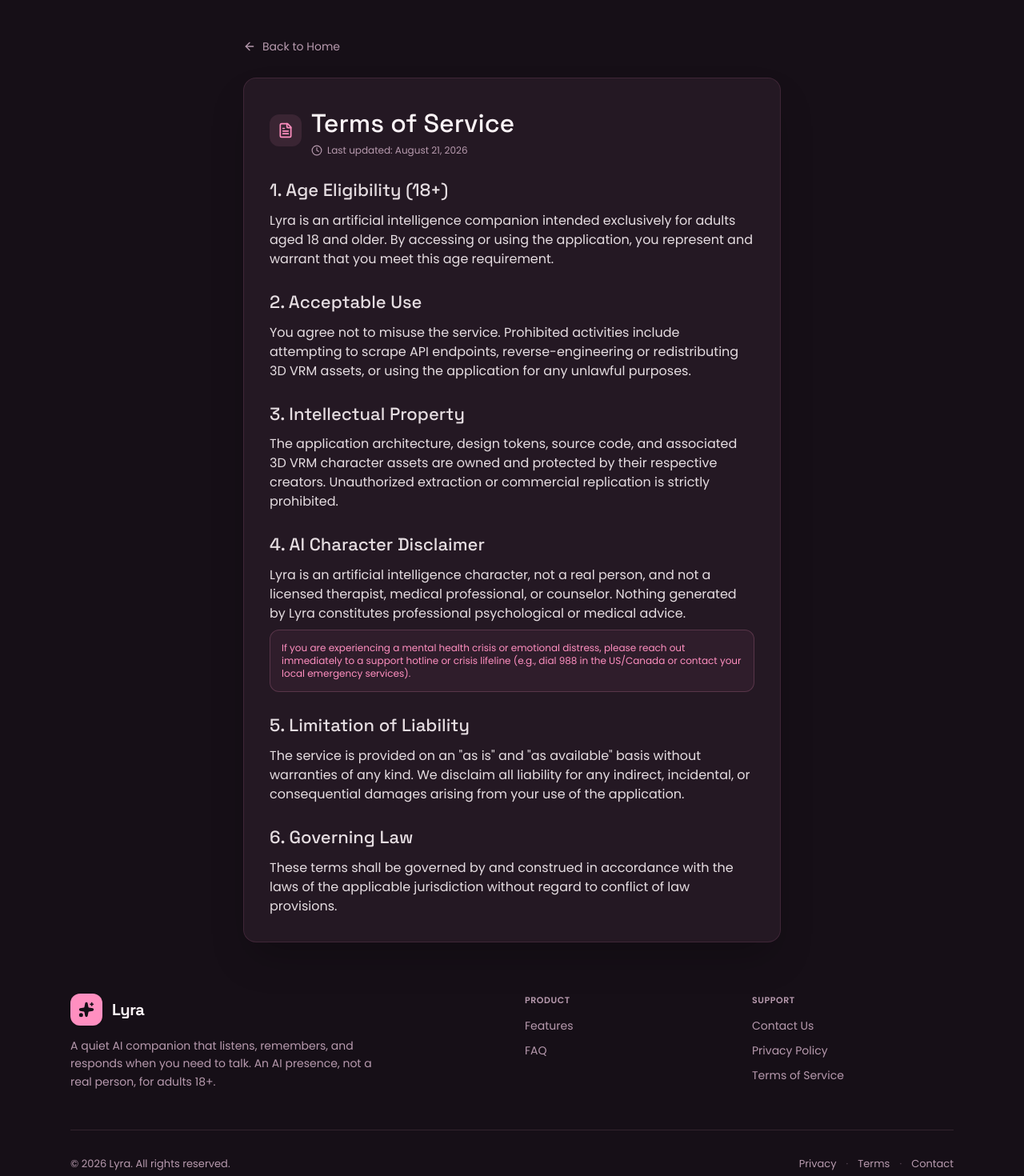
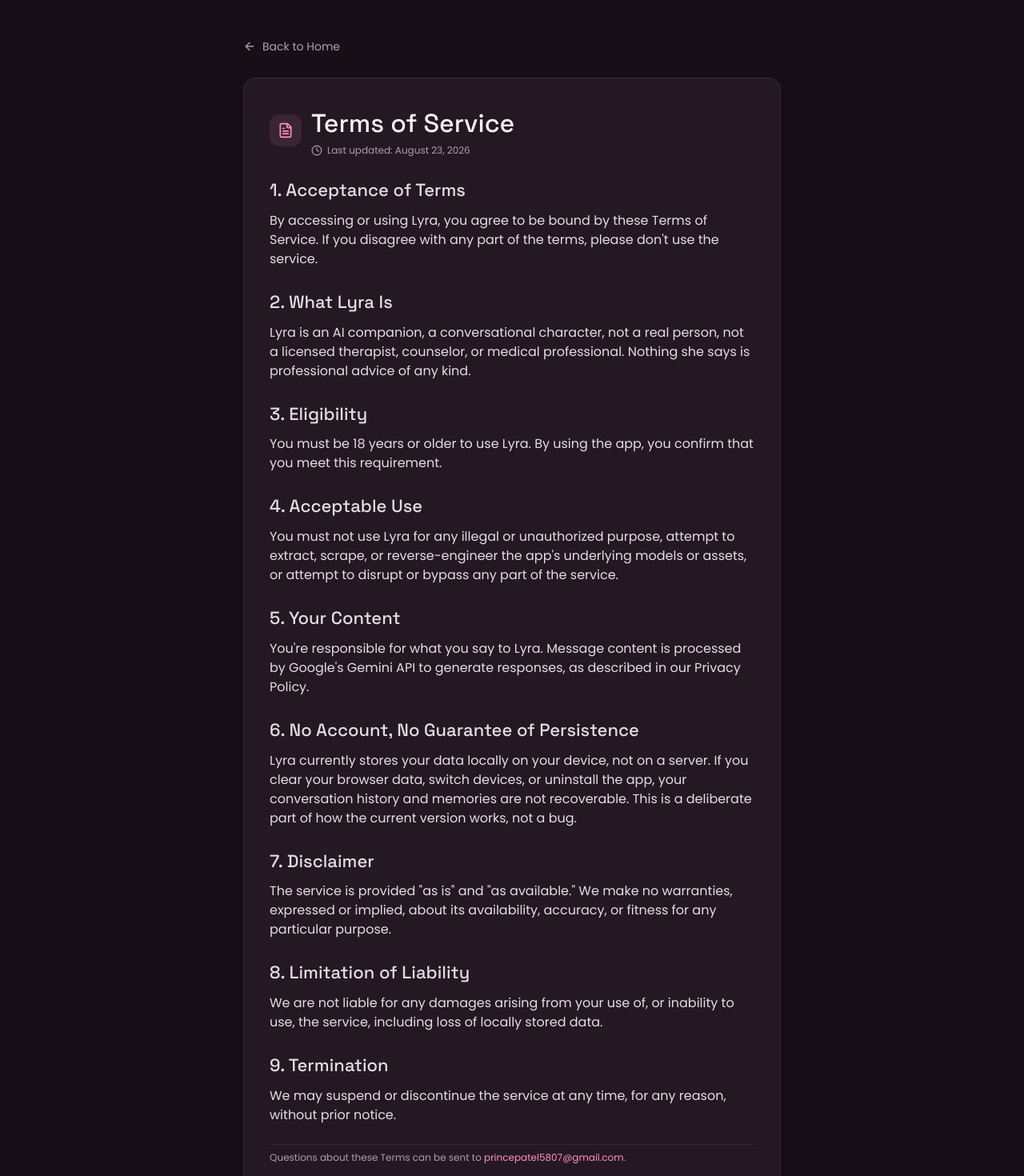
Before and after one commit to Pro-Prince/Lyra, a React (Vite) app: page /terms in a window 1280 px wide. Shown: the top 1470 px of the page at 80% size. Built offline with nearby package versions, Linux system fonts and the light colour scheme; no server answers.

Commit message:
feat: improve scroll behavior and update legal docs
- Add ScrollToTop component to reset scroll position on route changes
- Update Privacy Policy and Terms of Service dates and content
- Refine contact page UI and mailto link

```diff
--- a/src/App.tsx
+++ b/src/App.tsx
@@ -4,7 +4,7 @@
  */
 
 import { useEffect } from "react";
-import { BrowserRouter as Router, Routes, Route } from "react-router-dom";
+import { BrowserRouter as Router, Routes, Route, useLocation } from "react-router-dom";
 import Landing from "./pages/Landing";
 import Onboarding from "./pages/Onboarding";
 import Chat from "./pages/Chat";
@@ -16,6 +16,14 @@
 import { ToastProvider } from "./context/ToastContext";
 import { getCompanion, saveCompanion } from "./lib/storage";
 import { preloadAllOutfits } from "./lib/outfitCache";
+
+function ScrollToTop() {
+  const { pathname } = useLocation();
+  useEffect(() => {
+    window.scrollTo(0, 0);
+  }, [pathname]);
+  return null;
+}
 
 export default function App() {
 
@@ -71,6 +79,7 @@
     <AuthProvider>
       <ToastProvider>
         <Router>
+          <ScrollToTop />
           <Routes>
             <Route path="/" element={<Landing />} />
             <Route path="/onboarding" element={<Onboarding />} />
--- a/src/pages/Contact.tsx
+++ b/src/pages/Contact.tsx
@@ -1,10 +1,10 @@
 import { Link } from "react-router-dom";
-import { ArrowLeft, Mail, ExternalLink } from "lucide-react";
+import { ArrowLeft, Mail, ArrowRight } from "lucide-react";
 import { Heading1, BodyText } from "../components/Typography";
 import Footer from "../components/Footer";
 
 export default function Contact() {
-  const mailtoLink = "https://mail.google.com/mail/?view=cm&fs=1&to=princepatel5807@gmail.com&su=Message%20from%20Lyra%20App";
+  const mailtoLink = "https://mail.google.com/mail/?view=cm&fs=1&to=princepatel5807@gmail.com";
 
   return (
     <div className="min-h-screen bg-[var(--bg-base)] text-[var(--text-primary)] py-12 px-4 sm:px-6 flex flex-col justify-between items-center">
@@ -17,25 +17,44 @@
         </Link>
       </div>
 
-      <div className="w-full max-w-xl bg-[var(--bg-surface)] backdrop-blur-[24px] border border-[var(--accent-primary)]/12 rounded-2xl p-8 shadow-2xl text-center my-auto">
-        <div className="w-12 h-12 rounded-2xl bg-[var(--accent-primary)]/10 border border-[var(--accent-primary)]/20 flex items-center justify-center text-[var(--accent-primary)] mx-auto mb-5">
-          <Mail className="w-6 h-6" />
+      <div className="w-full max-w-xl bg-[var(--bg-surface)] backdrop-blur-[24px] border border-[var(--accent-primary)]/12 rounded-2xl p-6 sm:p-8 shadow-2xl my-auto">
+        <Heading1 className="mb-2">Contact Us</Heading1>
+        <BodyText className="text-[var(--text-muted)] mb-6">
+          Have a question or something to share? Reach out directly.
+        </BodyText>
+
+        {/* Email Card */}
+        <div className="bg-[var(--bg-base)]/60 border border-[var(--accent-primary)]/15 rounded-xl p-4 sm:p-5 flex items-center gap-4 mb-6">
+          <div className="w-11 h-11 rounded-xl bg-[var(--accent-primary)]/10 border border-[var(--accent-primary)]/20 flex items-center justify-center text-[var(--accent-primary)] flex-shrink-0">
+            <Mail className="w-5 h-5" />
+          </div>
+          <div className="flex flex-col">
+            <span className="text-[11px] font-semibold text-[var(--text-muted)] tracking-wider uppercase">
+              EMAIL ADDRESS
+            </span>
+            <span className="text-[15px] sm:text-base font-medium text-[var(--text-primary)] select-all">
+              princepatel5807@gmail.com
+            </span>
+          </div>
         </div>
 
-        <Heading1 className="mb-2">Contact Us</Heading1>
-        <BodyText className="text-[var(--text-muted)] mb-8">
-          Have something to say? Reach out directly.
-        </BodyText>
-
+        {/* Action Button */}
+        <div className="mb-6">
           <a
             href={mailtoLink}
             target="_blank"
             rel="noopener noreferrer"
-          className="inline-flex items-center justify-center gap-2 bg-[var(--accent-primary)] hover:brightness-105 text-[#2D0A1E] font-body font-bold py-3.5 px-8 rounded-xl transition-all duration-200 shadow-sm focus:outline-none focus:ring-2 focus:ring-[var(--accent-primary)] focus:ring-offset-2 focus:ring-offset-[var(--bg-surface)] cursor-pointer"
+            className="w-full sm:w-auto inline-flex items-center justify-center gap-2 bg-[var(--accent-primary)] hover:brightness-105 text-[#2D0A1E] font-medium py-3.5 px-6 rounded-xl transition-all duration-200 shadow-sm focus:outline-none focus:ring-2 focus:ring-[var(--accent-primary)] focus:ring-offset-2 focus:ring-offset-[var(--bg-surface)] cursor-pointer"
           >
             <span>Email Lyra</span>
-          <ExternalLink className="w-4 h-4" />
+            <ArrowRight className="w-4 h-4" />
           </a>
+        </div>
+
+        {/* Note */}
+        <p className="text-xs text-[var(--text-muted)] leading-relaxed border-t border-[var(--accent-primary)]/10 pt-4">
+          This is a solo project, not a staffed support line, response times vary, but every message gets read.
+        </p>
       </div>
 
       <Footer />
--- a/src/pages/Privacy.tsx
+++ b/src/pages/Privacy.tsx
@@ -23,60 +23,69 @@
           <div>
             <Heading1>Privacy Policy</Heading1>
             <div className="flex items-center gap-1.5 text-xs text-[var(--text-muted)] mt-0.5">
-              <Clock className="w-3.5 h-3.5" /> Last updated: August 21, 2026
+              <Clock className="w-3.5 h-3.5" /> Last updated: August 23, 2026
             </div>
           </div>
         </div>
 
         <div className="space-y-6 text-[var(--text-primary)]/90 text-sm leading-relaxed">
           <section className="space-y-2">
-            <Heading2>1. What Data Is Collected</Heading2>
+            <Heading2>1. Introduction</Heading2>
             <BodyText>
-              Lyra is designed with privacy at the forefront. Companion preferences, chat message history, and synthesized memory summaries are all stored exclusively on your local device using IndexedDB. No personal conversation data is stored on external cloud servers in this phase.
+              Welcome to Lyra. We respect your privacy and want you to understand exactly what happens to your data when you use the app.
             </BodyText>
           </section>
 
           <section className="space-y-2">
-            <Heading2>2. Third-Party Data Flow (Gemini API)</Heading2>
-            <BodyText>
-              When you send a message to Lyra, the message text is securely transmitted via our server-side API to Google's Gemini API to generate conversational responses. This is the sole external data transit channel leaving your device.
+            <Heading2>2. Data We Collect</Heading2>
+            <ul className="space-y-1.5 list-disc pl-5 text-[var(--text-muted)]">
+              <li><strong className="text-[var(--text-primary)]">Companion Data:</strong> your name preference, companion settings, and conversation history, stored locally on your device.</li>
+              <li><strong className="text-[var(--text-primary)]">Memory Data:</strong> summarized facts Lyra remembers about your conversations over time, also stored locally on your device.</li>
+              <li><strong className="text-[var(--text-primary)]">Message Content:</strong> the text of what you say to Lyra, sent to Google's Gemini API to generate her responses.</li>
+            </ul>
+            <BodyText className="mt-3">
+              We do not currently require an account, and we do not collect your name, email, or identity through any sign-up process, there isn't one yet.
             </BodyText>
           </section>
 
           <section className="space-y-2">
-            <Heading2>3. Account & Server Storage</Heading2>
+            <Heading2>3. How We Use Your Data</Heading2>
             <BodyText>
-              There are no user accounts, passwords, or cloud database storage requirements in the current phase of the application. Your session and memory state remain entirely self-contained.
+              Your companion settings and memory data stay on your device and are used only to make conversations with Lyra feel continuous. Message content is sent to Google's Gemini API solely to generate her response to you, that is the only data that ever leaves your device in the current version of the app.
             </BodyText>
           </section>
 
           <section className="space-y-2">
-            <Heading2>4. Data Deletion & Control</Heading2>
+            <Heading2>4. Data Storage and Security</Heading2>
             <BodyText>
-              You have absolute ownership over your data. Utilizing the clear-data or reset actions within the application's Settings panel immediately and irreversibly deletes all locally cached messages, memories, and companion configurations from your device.
+              Everything except message content sent for a response stays in your browser's local storage (IndexedDB). Nothing is stored on our servers in the current version of Lyra, because we don't operate one, there's nothing to secure on our end beyond what Google secures on theirs for the Gemini API call itself.
             </BodyText>
           </section>
 
           <section className="space-y-2">
-            <Heading2>5. Age Requirement (18+)</Heading2>
+            <Heading2>5. Data Sharing</Heading2>
             <BodyText>
-              Lyra is restricted to adults aged 18 and older. Adult status is self-confirmed upon first launch. In accordance with privacy guidelines, no raw date of birth or age values are permanently retained or stored in the database schema.
+              We do not sell your data. The only third party your data ever touches is Google, via the Gemini API, and only the message text needed to generate a response.
             </BodyText>
           </section>
 
           <section className="space-y-2">
-            <Heading2>6. Cookies & Local Storage</Heading2>
+            <Heading2>6. Your Rights</Heading2>
             <BodyText>
-              The application relies on IndexedDB for local persistence. We do not employ tracking cookies, advertising pixels, or third-party analytics telemetry.
+              You can delete all of your data at any time from Settings, this is immediate and irreversible. If you have questions about what's stored or want help removing something, contact us at <a href="mailto:princepatel5807@gmail.com" className="text-[var(--accent-primary)] hover:underline">princepatel5807@gmail.com</a>.
             </BodyText>
           </section>
 
           <section className="space-y-2">
-            <Heading2>7. Questions & Inquiries</Heading2>
+            <Heading2>7. Age Requirement</Heading2>
             <BodyText>
-              If you have any questions or concerns regarding privacy practices, please reach out via our <Link to="/contact" className="text-[var(--accent-primary)] underline hover:text-[var(--accent-primary)]/80">Contact page</Link>.
+              Lyra is intended for adults 18 and older. We do not knowingly collect data from anyone under 18, and we do not ask for or store your age or date of birth anywhere in the app.
             </BodyText>
           </section>
+
+          <div className="pt-2 border-t border-[var(--accent-primary)]/10 text-xs text-[var(--text-muted)]">
+            If you have any questions about this Privacy Policy, contact us at <a href="mailto:princepatel5807@gmail.com" className="text-[var(--accent-primary)] hover:underline">princepatel5807@gmail.com</a>.
+          </div>
         </div>
       </div>
 
--- a/src/pages/Terms.tsx
+++ b/src/pages/Terms.tsx
@@ -23,56 +23,78 @@
           <div>
             <Heading1>Terms of Service</Heading1>
             <div className="flex items-center gap-1.5 text-xs text-[var(--text-muted)] mt-0.5">
-              <Clock className="w-3.5 h-3.5" /> Last updated: August 21, 2026
+              <Clock className="w-3.5 h-3.5" /> Last updated: August 23, 2026
             </div>
           </div>
         </div>
 
         <div className="space-y-6 text-[var(--text-primary)]/90 text-sm leading-relaxed">
           <section className="space-y-2">
-            <Heading2>1. Age Eligibility (18+)</Heading2>
+            <Heading2>1. Acceptance of Terms</Heading2>
             <BodyText>
-              Lyra is an artificial intelligence companion intended exclusively for adults aged 18 and older. By accessing or using the application, you represent and warrant that you meet this age requirement.
+              By accessing or using Lyra, you agree to be bound by these Terms of Service. If you disagree with any part of the terms, please don't use the service.
             </BodyText>
           </section>
 
           <section className="space-y-2">
-            <Heading2>2. Acceptable Use</Heading2>
+            <Heading2>2. What Lyra Is</Heading2>
             <BodyText>
-              You agree not to misuse the service. Prohibited activities include attempting to scrape API endpoints, reverse-engineering or redistributing 3D VRM assets, or using the application for any unlawful purposes.
+              Lyra is an AI companion, a conversational character, not a real person, not a licensed therapist, counselor, or medical professional. Nothing she says is professional advice of any kind.
             </BodyText>
           </section>
 
           <section className="space-y-2">
-            <Heading2>3. Intellectual Property</Heading2>
+            <Heading2>3. Eligibility</Heading2>
             <BodyText>
-              The application architecture, design tokens, source code, and associated 3D VRM character assets are owned and protected by their respective creators. Unauthorized extraction or commercial replication is strictly prohibited.
+              You must be 18 years or older to use Lyra. By using the app, you confirm that you meet this requirement.
             </BodyText>
           </section>
 
           <section className="space-y-2">
-            <Heading2>4. AI Character Disclaimer</Heading2>
+            <Heading2>4. Acceptable Use</Heading2>
             <BodyText>
-              Lyra is an artificial intelligence character, not a real person, and not a licensed therapist, medical professional, or counselor. Nothing generated by Lyra constitutes professional psychological or medical advice.
-            </BodyText>
-            <div className="p-3.5 rounded-xl bg-[var(--accent-primary)]/5 border border-[var(--accent-primary)]/20 text-xs text-[var(--accent-primary)]">
-              If you are experiencing a mental health crisis or emotional distress, please reach out immediately to a support hotline or crisis lifeline (e.g., dial 988 in the US/Canada or contact your local emergency services).
-            </div>
-          </section>
-
-          <section className="space-y-2">
-            <Heading2>5. Limitation of Liability</Heading2>
-            <BodyText>
-              The service is provided on an "as is" and "as available" basis without warranties of any kind. We disclaim all liability for any indirect, incidental, or consequential damages arising from your use of the application.
+              You must not use Lyra for any illegal or unauthorized purpose, attempt to extract, scrape, or reverse-engineer the app's underlying models or assets, or attempt to disrupt or bypass any part of the service.
             </BodyText>
           </section>
 
           <section className="space-y-2">
-            <Heading2>6. Governing Law</Heading2>
+            <Heading2>5. Your Content</Heading2>
             <BodyText>
-              These terms shall be governed by and construed in accordance with the laws of the applicable jurisdiction without regard to conflict of law provisions.
+              You're responsible for what you say to Lyra. Message content is processed by Google's Gemini API to generate responses, as described in our Privacy Policy.
             </BodyText>
           </section>
+
+          <section className="space-y-2">
+            <Heading2>6. No Account, No Guarantee of Persistence</Heading2>
+            <BodyText>
+              Lyra currently stores your data locally on your device, not on a server. If you clear your browser data, switch devices, or uninstall the app, your conversation history and memories are not recoverable. This is a deliberate part of how the current version works, not a bug.
+            </BodyText>
+          </section>
+
+          <section className="space-y-2">
+            <Heading2>7. Disclaimer</Heading2>
+            <BodyText>
+              The service is provided "as is" and "as available." We make no warranties, expressed or implied, about its availability, accuracy, or fitness for any particular purpose.
+            </BodyText>
+          </section>
+
+          <section className="space-y-2">
+            <Heading2>8. Limitation of Liability</Heading2>
+            <BodyText>
+              We are not liable for any damages arising from your use of, or inability to use, the service, including loss of locally stored data.
+            </BodyText>
+          </section>
+
+          <section className="space-y-2">
+            <Heading2>9. Termination</Heading2>
+            <BodyText>
+              We may suspend or discontinue the service at any time, for any reason, without prior notice.
+            </BodyText>
+          </section>
+
+          <div className="pt-2 border-t border-[var(--accent-primary)]/10 text-xs text-[var(--text-muted)]">
+            Questions about these Terms can be sent to <a href="mailto:princepatel5807@gmail.com" className="text-[var(--accent-primary)] hover:underline">princepatel5807@gmail.com</a>.
+          </div>
         </div>
       </div>
 
```
Lines whose indentation alone changed are shown as unchanged.
